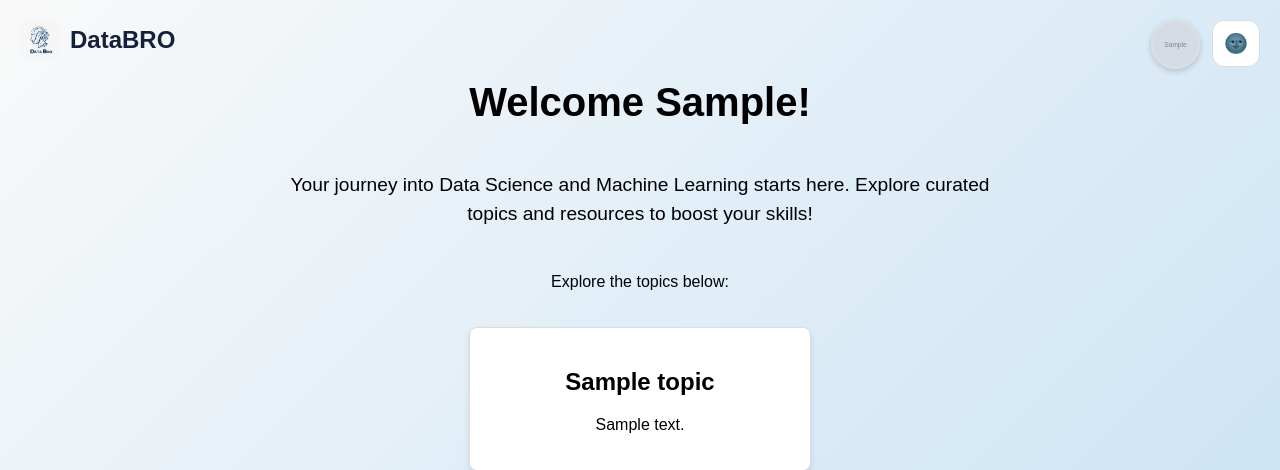
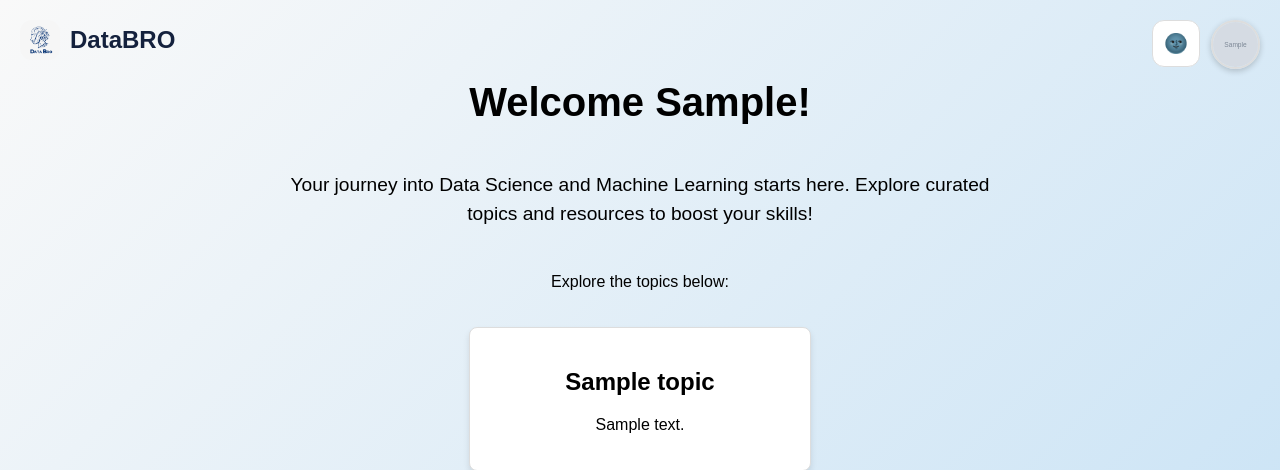
Before and after one commit to Nivin24/DataBRO, a Flask app: template templates/home.html in a window 1280 px wide. Shown: the top 470 px of the page. Run offline with Flask 3, Linux system fonts and the light colour scheme; tables that the repository leaves empty hold one stand-in row (values such as "Sample post"); the template is opened without the code that fills it: values that come from a table or form of the project are taken from there, most other values are stand-ins (such as "Sample title", 1, 10 or a date in 2020); grey boxes marked "Sample" are stand-in pictures.

Commit message:
Update home.html

```diff
--- a/templates/home.html
+++ b/templates/home.html
@@ -108,7 +108,7 @@
             width: 48px;
             height: 47px;
             top: 20px;
-            right: 20px;
+            right: 80px;
 /*             padding: 12px 15px; */
             font-size: 1.2rem;
             background-color: var(--card-bg-color);
@@ -347,7 +347,7 @@
         .profile-menu-container {
             position: absolute;
             top: 20px;
-            right: 90px;
+            right: 30px;
             cursor: pointer;
             z-index: 1100;
         }
@@ -441,7 +441,7 @@
 
         <div class="user-controls">
         {% if user %}
-            <div class="profile-menu-container" style="position: fixed; top: 20px; right: 80px;">
+            <div class="profile-menu-container" style="position: fixed; top: 20px; right: 20px;">
                 <img src="{{ user.picture }}" alt="User Picture" class="profile-picture">
                 <div id="profileDropdown" class="profile-dropdown" style="background-color: var(--card-bg-color); color: var(--text-color); border-color: var(--card-border-color); display: none;">
                     <a href="{{ url_for('home') }}" style="color: var(--text-color); transition: transform 0.3s ease;">
```
